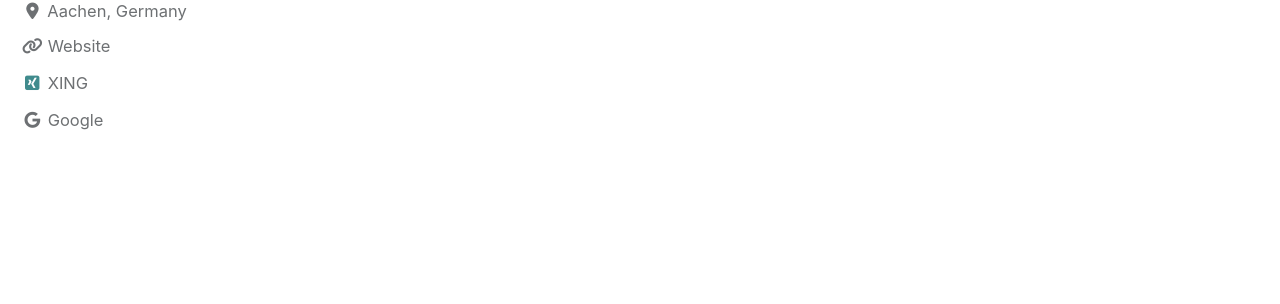
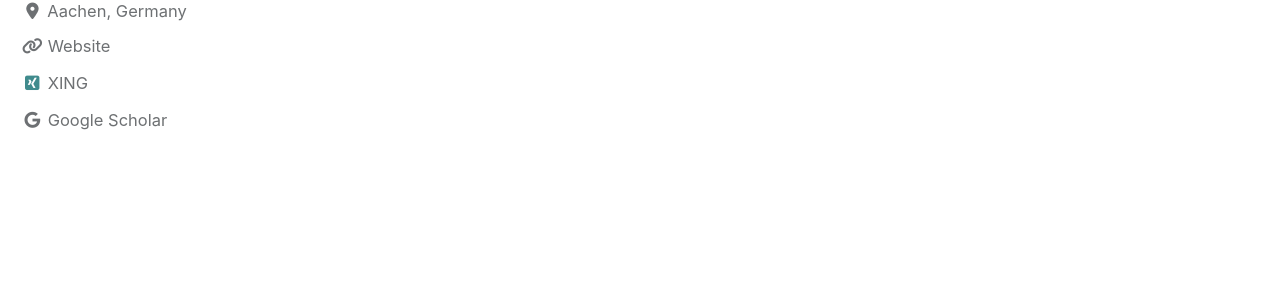
Before and after one commit to Floriankoenigdigital/floriankoenig, a Jekyll site: the page built from index.html, in a window 1280 px wide. Shown: the part 506-810 px from the top of the page. Built offline with Jekyll 4.4.1, drawn with Linux system fonts in a browser that asks for light colours; cached includes are drawn as plain includes; nearby versions of some CDN libraries; the list of posts is cut into pages by our own code.

Commit message:
new config

```diff
--- a/_config.yml
+++ b/_config.yml
@@ -120,7 +120,7 @@ author:
     - label: "XING"
       icon: "fab fa-fw fa-xing-square"
       url: "https://www.xing.com/profile/Florian_Koenig44"
-    - label: "Google"
+    - label: "Google Scholar"
       icon: "fab fa-fw fa-google"
       url: "https://scholar.google.de/citations?user=ccnO1QwAAAAJ&hl"
 # Site Footer
--- a/_includes/author-profile.html
+++ b/_includes/author-profile.html
@@ -248,7 +248,7 @@
 	  {% if author.google %}
         <li>
           <a href="https://www.google.com/{{ author.facebook }}" itemprop="sameAs" rel="nofollow noopener noreferrer">
-            <i class="fab fa-fw fa-google" aria-hidden="true"></i><span class="label">Google</span>
+            <i class="fab fa-fw fa-google" aria-hidden="true"></i><span class="label">Google Scholar</span>
           </a>
         </li>
       {% endif %}
```
